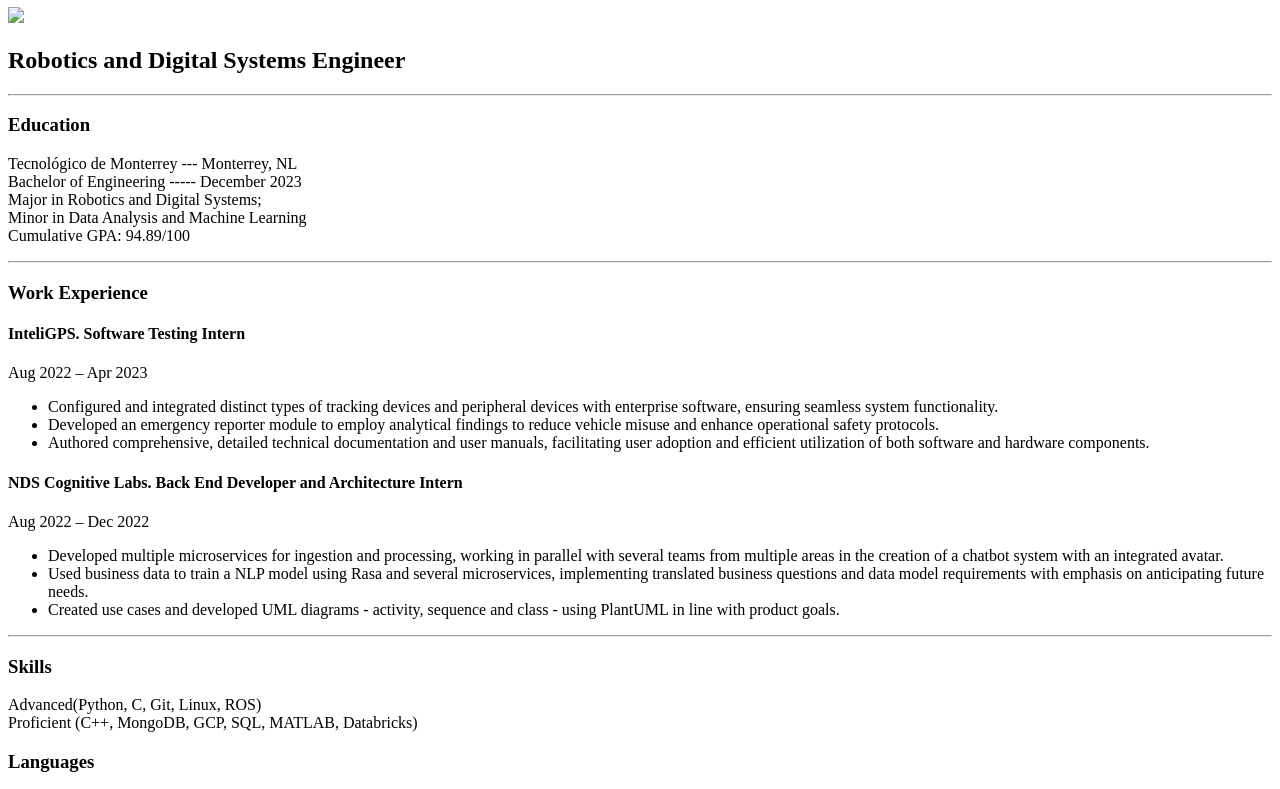
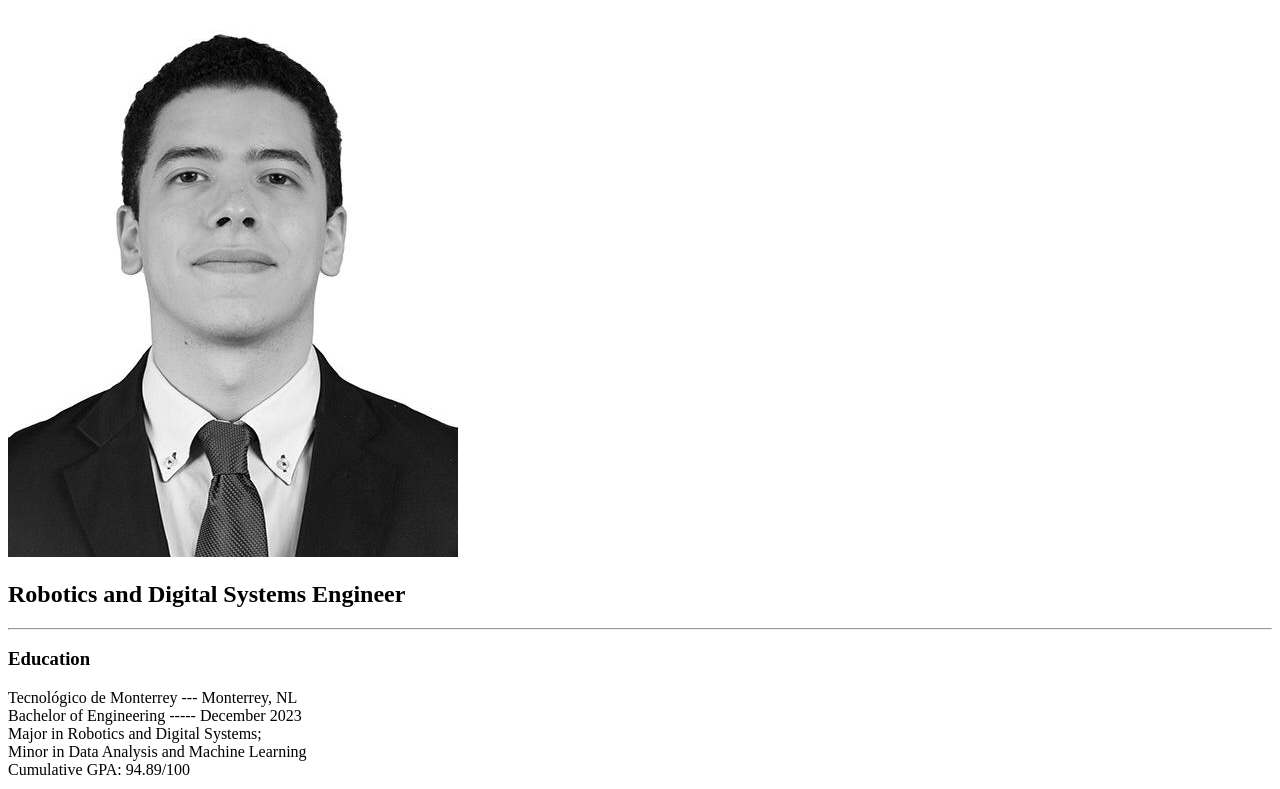
Before and after one commit to HumSos/Front-Page, a plain HTML site: page public/ResumeHS.html in a window 1280 px wide. Shown: the part 73-862 px from the top of the page. Drawn offline with Linux system fonts and the light colour scheme.

Commit message:
FIX: PFP CV

```diff
--- a/public/ResumeHS.html
+++ b/public/ResumeHS.html
@@ -6,7 +6,7 @@
 </head>
 <body>
     <h1>Humberto Sosa</h1>
-    <image src=".\assets\images\PF Humberto Sosa.jpeg">
+    <image src="..\assets\images\PF Humberto Sosa.jpeg">
     <h2>Robotics and Digital Systems Engineer</h2>
     <hr/>
     <h3>Education</h3>
```
